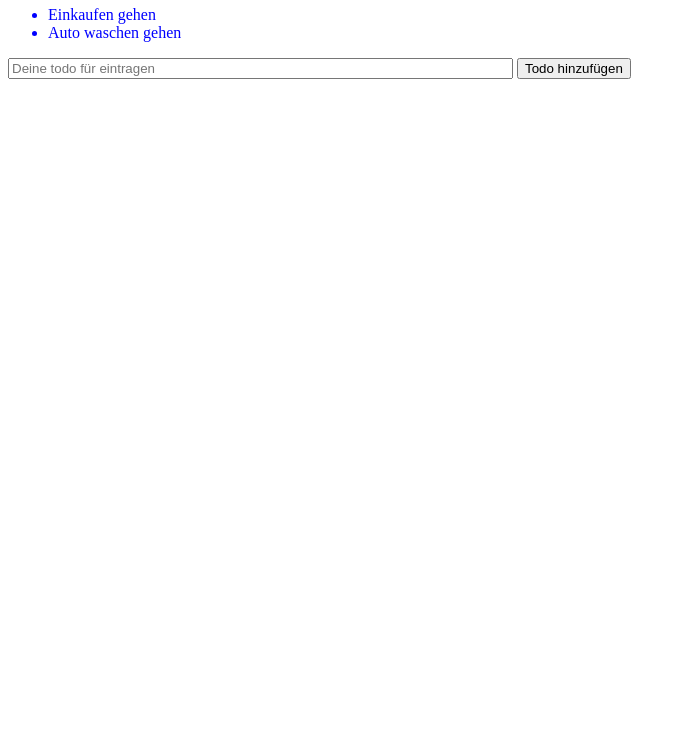
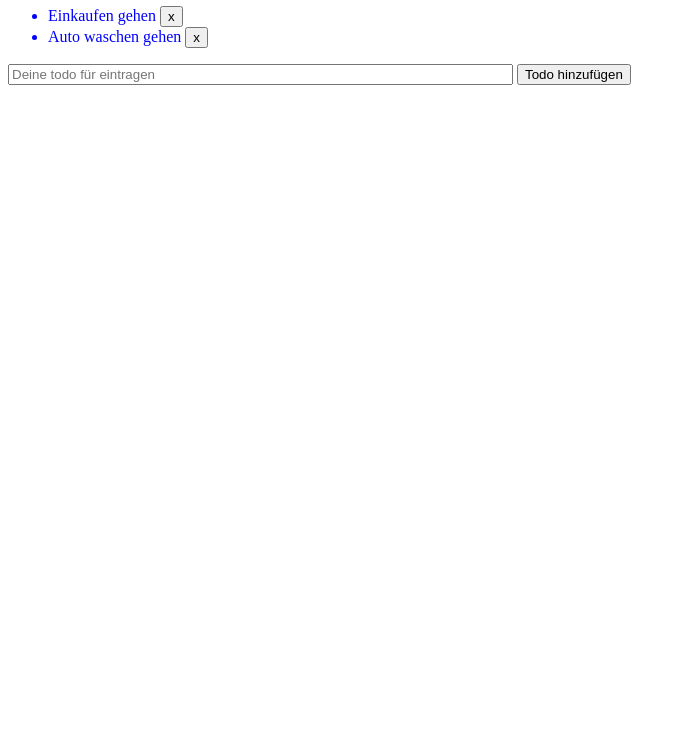
Before and after one commit to tarasowski/techstarter, a website: page 11-09-2023/todo.html in a window 1280 px wide. Shown: the part 60-800 px from the top of the page, without its empty margins (0-686 px from the left). Drawn offline with Linux system fonts and the light colour scheme.

Commit message:
feat: added remove button

```diff
--- a/11-09-2023/todo.html
+++ b/11-09-2023/todo.html
@@ -13,8 +13,13 @@
        <div><!-- Dieser div ist leer--></div>
     <div class="todo-list">
         <ul id="todo">
-            <li>Einkaufen gehen</li>
-            <li>Auto waschen gehen</li>
+            <li>Einkaufen gehen
+                <button>x</button>
+            </li>
+            <li>
+                Auto waschen gehen
+                <button>x</button>
+            </li>
             <!-- <li>hier muss meine todo auftauchen</li> -->
         </ul>
         <form action="">
```
